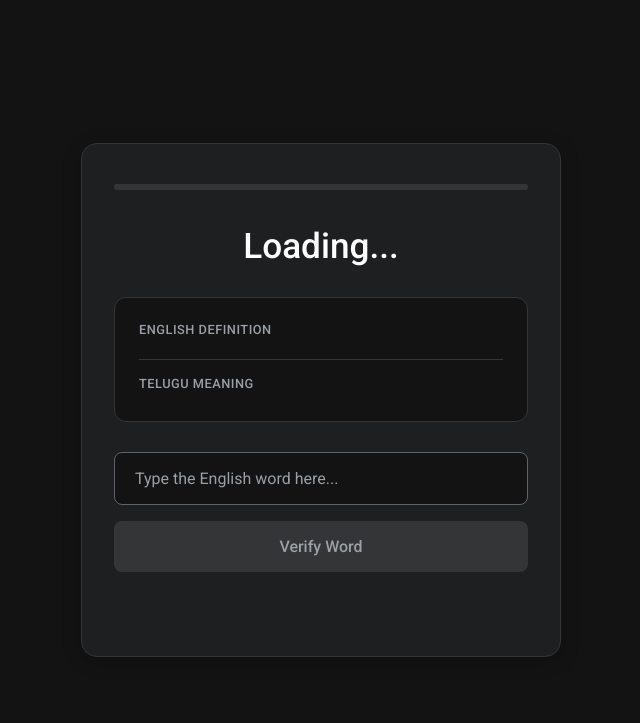
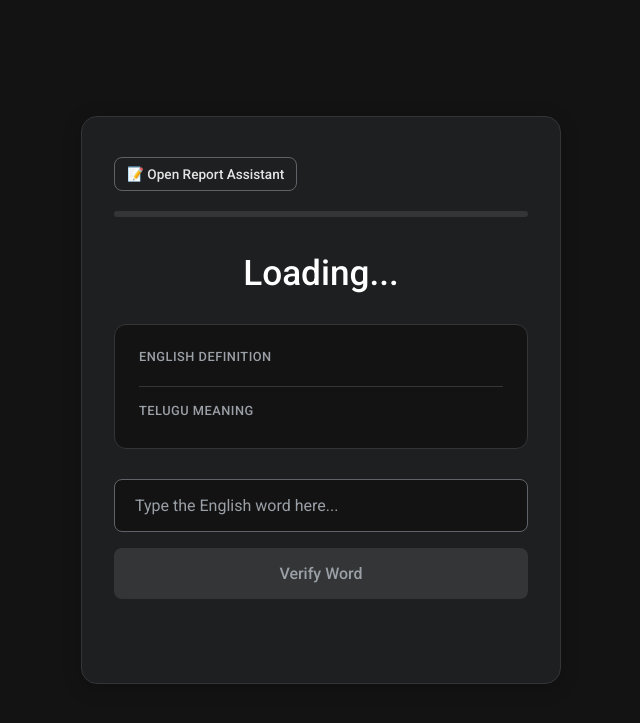
Before and after one commit to LakshmiNikitha401/qc-learning-app, a Flask app: page / in a window 1280 px wide. Shown: the top 723 px of the page, without its empty margins (319-959 px from the left). Run offline with Flask 3, Linux system fonts and the light colour scheme; some web fonts are replaced.

Commit message:
Update index.html

```diff
--- a/templates/index.html
+++ b/templates/index.html
@@ -3,13 +3,16 @@
 <head>
     <meta charset="UTF-8">
     <meta name="viewport" content="width=device-width, initial-scale=1.0">
-    <title>QC Vocab Learner</title>
+    <title>QC Vocab Pro</title>
     <link rel="stylesheet" href="{{ url_for('static', filename='style.css') }}">
 </head>
 <body>
 
     <!-- LEARNING SCREEN -->
     <div class="app-container" id="learning-screen">
+        <!-- Report Assistant Button -->
+        <button onclick="openReportScreen()" style="padding: 8px 12px; font-size: 0.85rem; margin-bottom: 20px; background: transparent; border: 1px solid #5f6368; color: #e3e3e3; align-self: flex-start;">📝 Open Report Assistant</button>
+
         <div class="progress-bar-container">
             <div class="progress-bar" id="progress-bar"></div>
         </div>
@@ -41,12 +44,12 @@
         <h2 class="screen-title">Knowledge Check</h2>
         <p id="quiz-progress" class="screen-subtitle">Question 1 of 3</p>
 
-        <div class="meaning-card">
-            <h3 id="quiz-question" class="value" style="text-align: center;">Loading question...</h3>
+        <div class="meaning-card" style="text-align: center; padding: 30px 20px;">
+            <h3 id="quiz-question" class="value" style="font-weight: 600;">Loading question...</h3>
         </div>
 
         <div id="quiz-options" class="options-container">
-            <!-- Options will be injected here -->
+            <!-- Options injected here -->
         </div>
         <p id="quiz-feedback" class="feedback-text"></p>
     </div>
@@ -57,14 +60,37 @@
         <p class="screen-subtitle">Drag a word to its correct meaning</p>
 
         <div class="matching-game">
-            <div class="match-column" id="words-col">
-                <!-- Draggable words -->
-            </div>
-            <div class="match-column" id="meanings-col">
-                <!-- Droppable meanings -->
-            </div>
+            <div class="match-column" id="words-col"></div>
+            <div class="match-column" id="meanings-col"></div>
         </div>
         <p id="match-feedback" class="feedback-text"></p>
+    </div>
+
+    <!-- REPORT ASSISTANT SCREEN -->
+    <div class="app-container" id="report-screen" style="display: none;">
+        <h2 class="screen-title">QC Report Assistant</h2>
+        <p class="screen-subtitle">Describe the issue, let AI write the report.</p>
+
+        <div class="input-section" style="margin-bottom: 20px;">
+            <label class="label" style="color: #e3e3e3; margin-bottom: 5px;">Part Name (Optional)</label>
+            <input type="text" id="report-part" placeholder="e.g., Top Enclosure" style="margin-bottom: 15px;">
+
+            <label class="label" style="color: #e3e3e3; margin-bottom: 5px;">What did you observe? (Defect)</label>
+            <input type="text" id="report-observed" placeholder="e.g., Bore is too small, scratches on fins">
+
+            <label class="label" style="color: #e3e3e3; margin-bottom: 5px;">What is required? (Spec)</label>
+            <input type="text" id="report-required" placeholder="e.g., 45mm diameter, smooth surface">
+        </div>
+
+        <button id="generate-report-btn" onclick="generateReport()">Generate Report Sentence</button>
+
+        <div id="report-output-box" class="meaning-card" style="display: none; margin-top: 25px; border-color: #8ab4f8;">
+            <span class="label" style="color: #8ab4f8;">Professional QC Sentence:</span>
+            <p id="report-result-text" class="value" style="margin-top: 10px; font-weight: 500;"></p>
+            <button onclick="copyReport()" style="margin-top: 15px; padding: 10px; font-size: 0.9rem;">Copy to Clipboard</button>
+        </div>
+
+        <button onclick="closeReportScreen()" style="background: transparent; border: 1px solid #5f6368; color: #e3e3e3; margin-top: 20px;">Back to Learning</button>
     </div>
 
     <script src="{{ url_for('static', filename='script.js') }}"></script>
```
